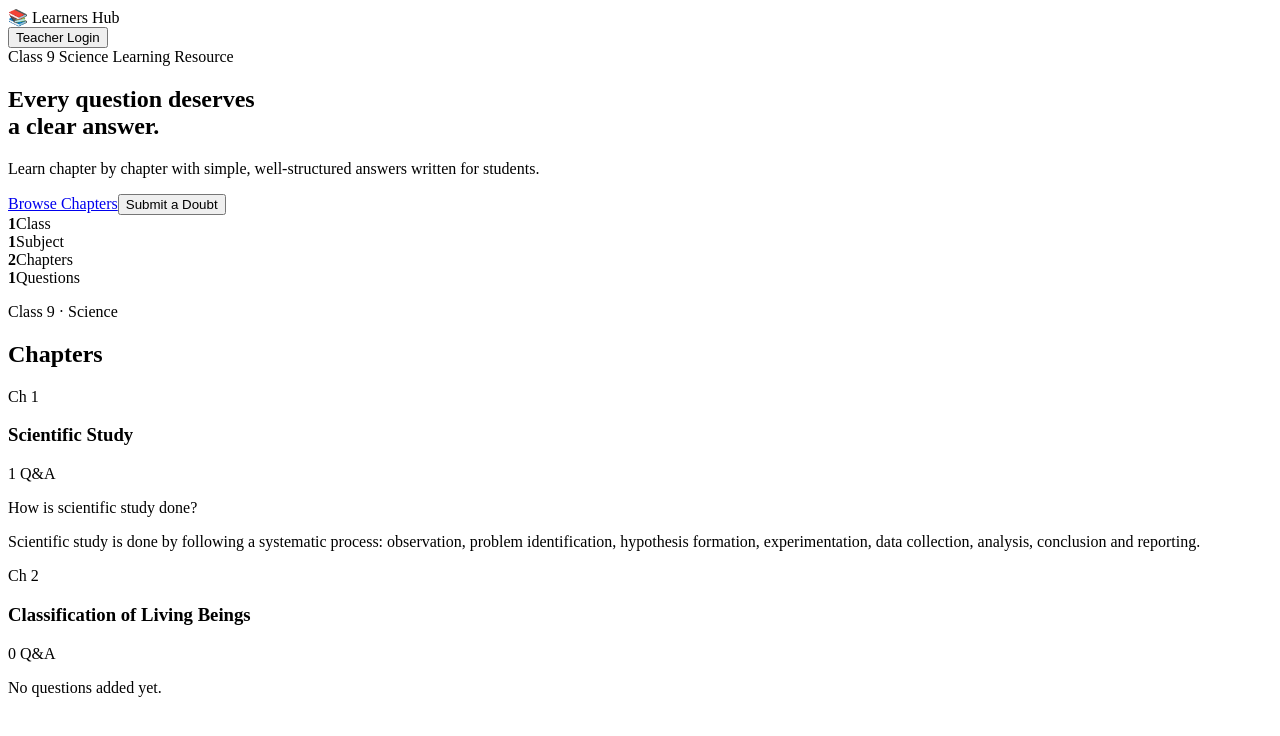
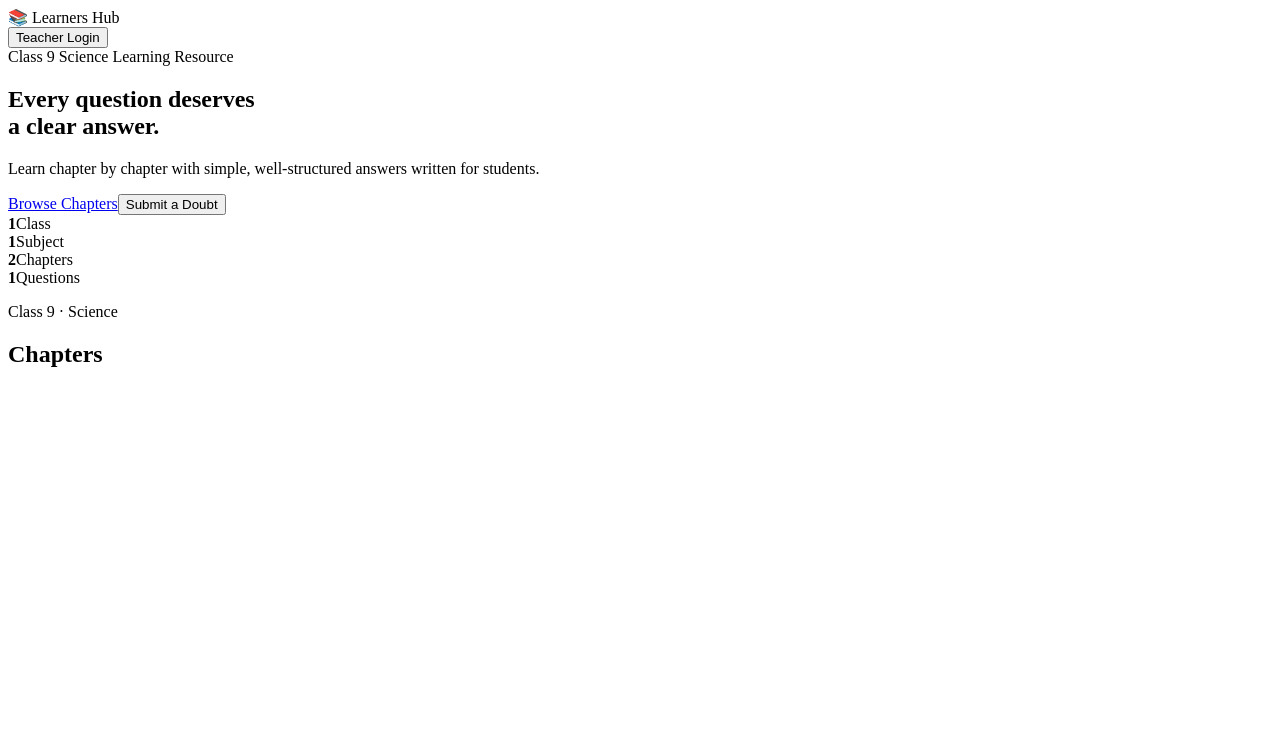
Before and after one commit to Sonu0510/learners-hub, a React (Vite) app: page / in a window 1280 px wide. Shown: the top 736 px of the page. Built offline with nearby package versions, Linux system fonts and the light colour scheme.

Commit message:
Refactor chapters into reusable ChapterListcomponent

```diff
--- /dev/null
+++ b/src/components/ChapterList.jsx
@@ -0,0 +1,13 @@
+import ChapterCard from "./ChapterCard";
+
+function ChapterList({ chapters }) {
+  return (
+    <div className="chapter-list">
+      {chapters.map((chapter) => (
+        <ChapterCard key={chapter.id} chapter={chapter} />
+      ))}
+    </div>
+  );
+}
+
+export default ChapterList;
--- a/src/pages/Home.jsx
+++ b/src/pages/Home.jsx
@@ -2,7 +2,7 @@ import { scienceData } from "../data/scienceData";
 import Header from "../components/Header";
 import Hero from "../components/Hero";
 import Stats from "../components/Stats";
-import ChapterCard from "../components/ChapterCard";
+import ChapterList from "../components/ChapterList";
 
 function Home() {
   const totalQuestions = scienceData.chapters.reduce(
@@ -26,11 +26,7 @@ function Home() {
           <h2>Chapters</h2>
         </section>
 
-        <div className="chapter-list">
-          {scienceData.chapters.map((chapter) => (
-            <ChapterCard key={chapter.id} chapter={chapter} />
-          ))}
-        </div>
+
       </main>
     </div>
   );
```
